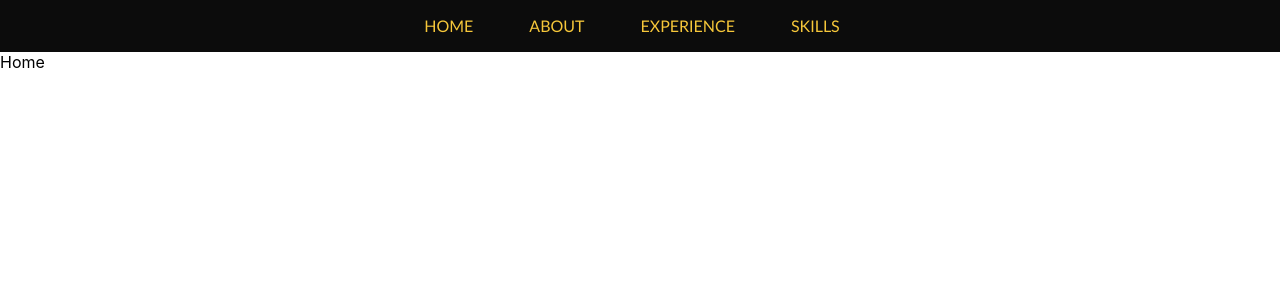
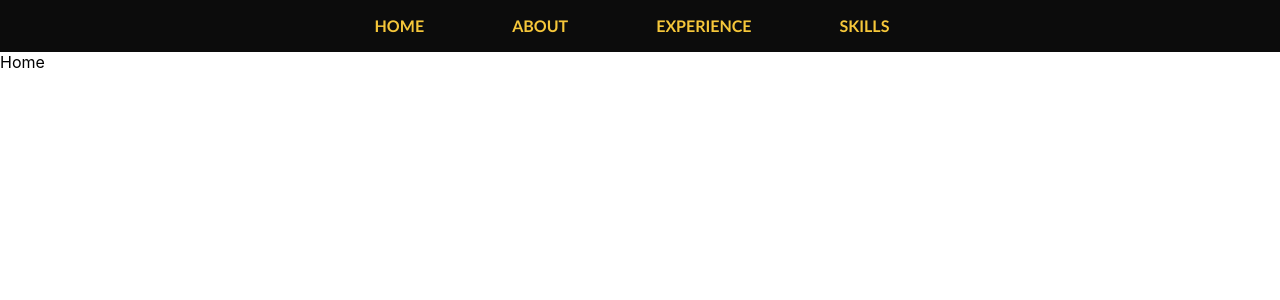
Before and after one commit to s0lenas/static-cv-frontend, a React (Create React App) app in the folder cvsite/: page / in a window 1280 px wide. Shown: the top 300 px of the page. Built offline with nearby package versions, Linux system fonts and the light colour scheme.

Commit message:
Style added hover functionality in css for the navbar

```diff
--- a/cvsite/src/NavigationBar.css
+++ b/cvsite/src/NavigationBar.css
@@ -23,4 +23,13 @@ a {
     font-family: optima, sans-serif;
     color: #f6c73a;
     text-decoration: none;
+    font-weight: bold;
+    border-radius: 0.5rem;
+    padding: 0.5rem;
+    margin: 0 0.5rem;
 }
+
+a:hover {
+    background-color: #f6c73a;
+    color: #0c0c0c;
+}
```
